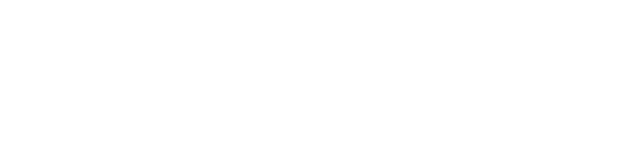
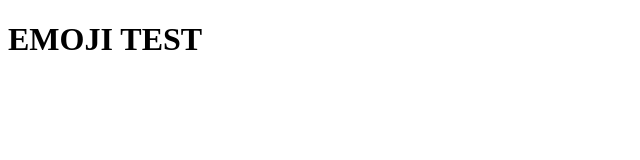
Before and after one commit to samsuanchen/myVSCode, a plain HTML site: page index.html in a window 1280 px wide. Shown: the whole page, without its empty margins (0-640 px from the left). Drawn offline with Linux system fonts and the light colour scheme.

Commit message:
新增H1內容

```diff
--- a/index.html
+++ b/index.html
@@ -6,8 +6,7 @@
     <title>Document</title>
 </head>
 <body>
-    <h1>
-    </h1>
+    <h1>EMOJI TEST</h1>
 
     <p></p>
     <p></p>
```
